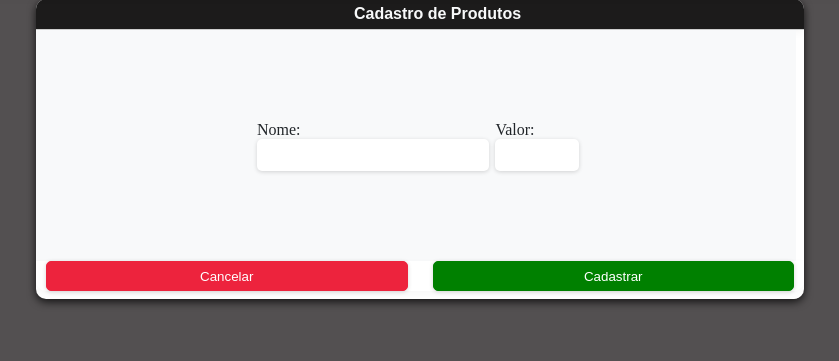
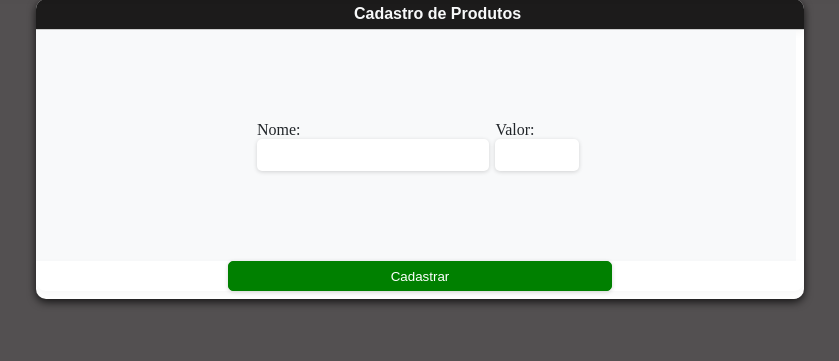
Before and after one commit to MaueDev/PortifolioMaueOrder, a PHP site: page /views/produtoscriar.php in a window 1280 px wide. Shown: the part 81-442 px from the top of the page, without its empty margins (220-1059 px from the left). Run offline with PHP 8.4, Linux system fonts and the light colour scheme; some libraries are stand-ins or nearby versions.

Commit message:
Correçao | Retiramos o btn de cancelar na tela de cadastro de produtos

```diff
--- a/views/produtoscriar.php
+++ b/views/produtoscriar.php
@@ -28,8 +28,7 @@
 
     </div>
     <div class="Modalfooter">
-        <button  class="btn red w-2" style="margin: 0 10px 0 10px;">Cancelar</button>
-        <button  class="btn green w-2" style="margin: 0 10px 0 10px;" type="submit">Cadastrar </button>
+        <button type="submit" class="btn green w-2" style="margin: 0 10px 0 10px;" type="submit">Cadastrar </button>
     </div>
     </form>
 </div>
```
